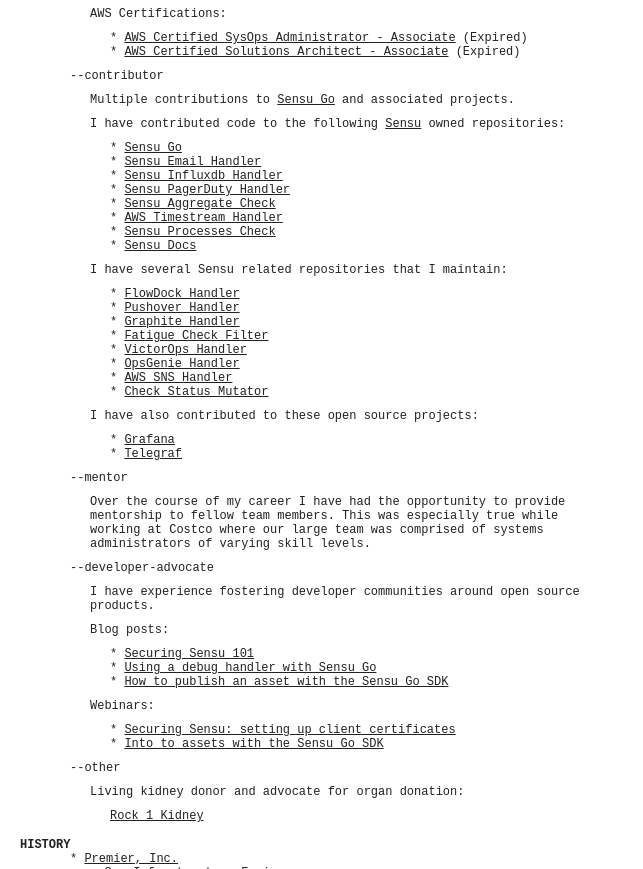
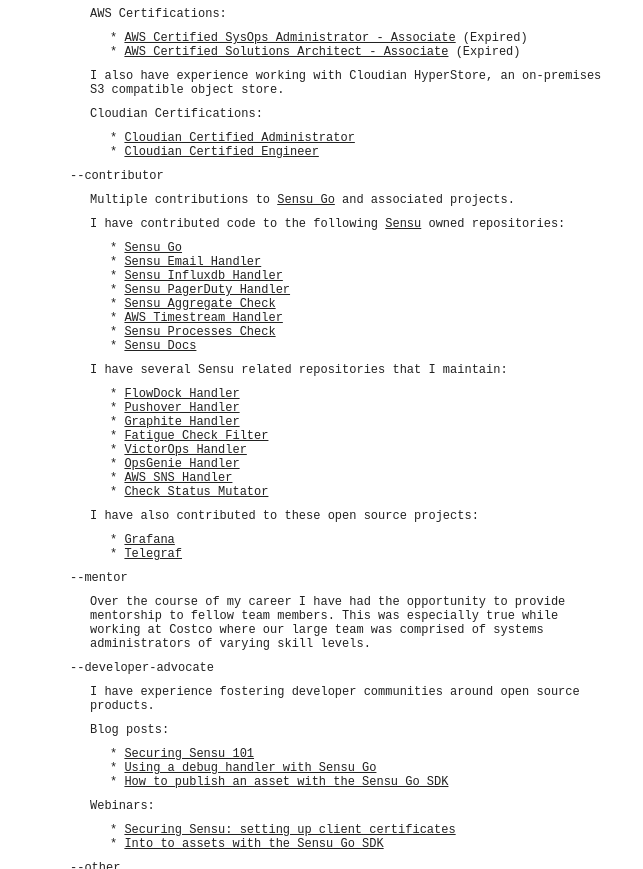
Before and after one commit to nixwiz/Resume, a plain HTML site: page index.html in a window 1280 px wide. Shown: the part 1097-1966 px from the top of the page, without its empty margins (0-643 px from the left). Drawn offline with Linux system fonts and the light colour scheme.

Commit message:
added Cloudian to index

```diff
--- a/index.html
+++ b/index.html
@@ -180,6 +180,20 @@ TODD(7)                           Linux User's Manual
   <!--* <a href="https://www.certmetrics.com/amazon/public/transcript.aspx?transcript=S7EBGJT122V11Z30"> -->
   * <a href="https://toddcampbell.net/resume/certifications/AWS/Todd_Campbell_AWS_Arch.pdf">
       AWS Certified Solutions Architect - Associate</a> (Expired)<br />
+</p>
+<p class="doublesubtext">
+  I also have experience working with Cloudian HyperStore, an on-premises S3 compatible object store.
+</p>
+<p class="doublesubtext">
+  Cloudian Certifications:
+</p>
+<p class="triplesubtext">
+  <!--* <a href="http://certs.cloudian.tech:8080/public/assertions/5X0aa-lTTMyAoo9NIMVF_Q?identity__email=todd@toddcampbell.net"> -->
+  * <a href="https://toddcampbell.net/resume/certifications/Cloudian/Todd_Campbell_CCA.pdf">
+      Cloudian Certified Administrator</a><br />
+  <!--* <a href="http://certs.cloudian.tech:8080/public/assertions/Xh-m3aYwShOLoLQKkYlAhQ?identity__email=todd@toddcampbell.net"> -->
+  * <a href="https://toddcampbell.net/resume/certifications/Cloudian/Todd_Campbell_CCE.pdf">
+      Cloudian Certified Engineer</a><br />
 </p>
 <p class="subtext">
   --contributor
```
